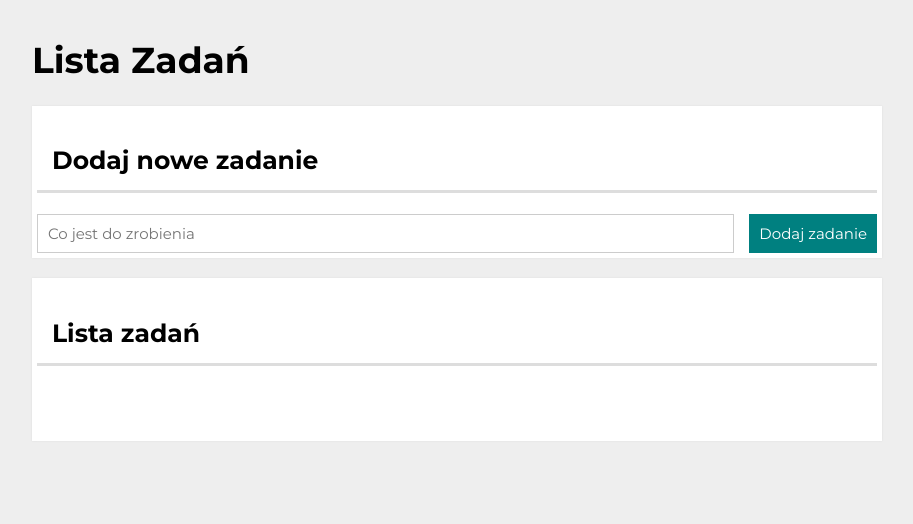
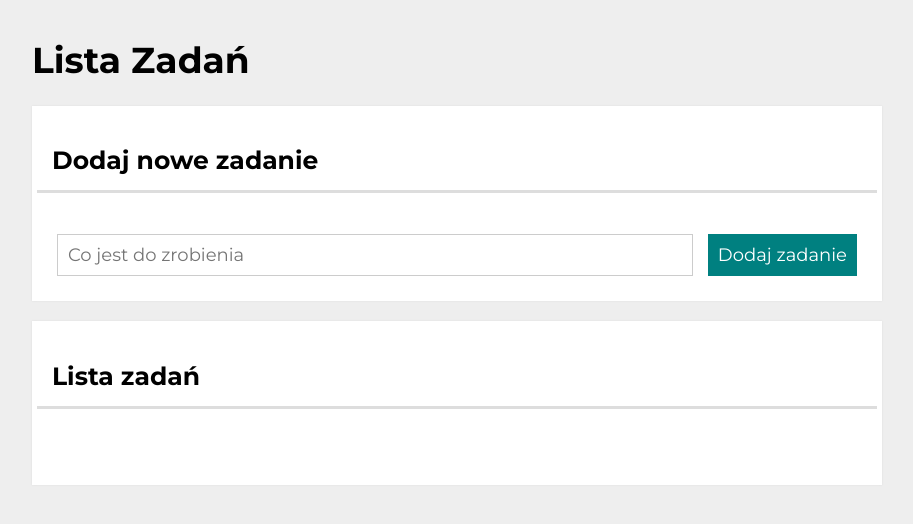
Before and after one commit to emilia82/to-do-list, a plain HTML site: page index.html in a window 1280 px wide. Shown: the whole page, without its empty margins (183-1096 px from the left). Drawn offline with nearby package versions, Linux system fonts and the light colour scheme.

Commit message:
padding added, font-size changed

```diff
--- a/css/form.css
+++ b/css/form.css
@@ -1,7 +1,8 @@
 .form {
     margin: 0, auto;
-    font-size: 15px;
+    font-size: 18px;
     display: flex;
+    padding: 20px;
 }
 
 @media(max-width: 767px) {
@@ -9,8 +10,6 @@
         flex-direction: column;
     }
 }
-
-
 
 
 .form__input {
```
